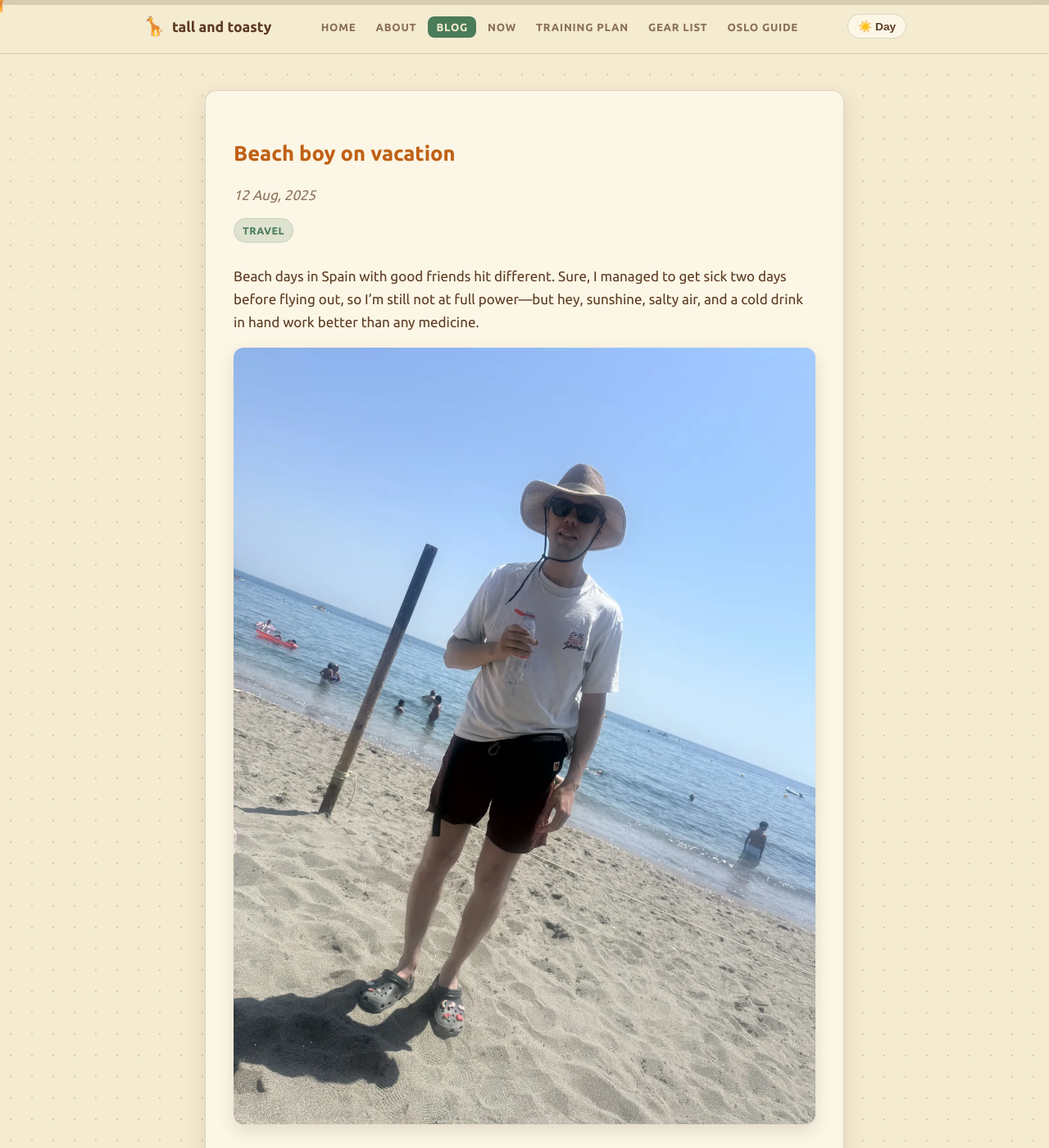
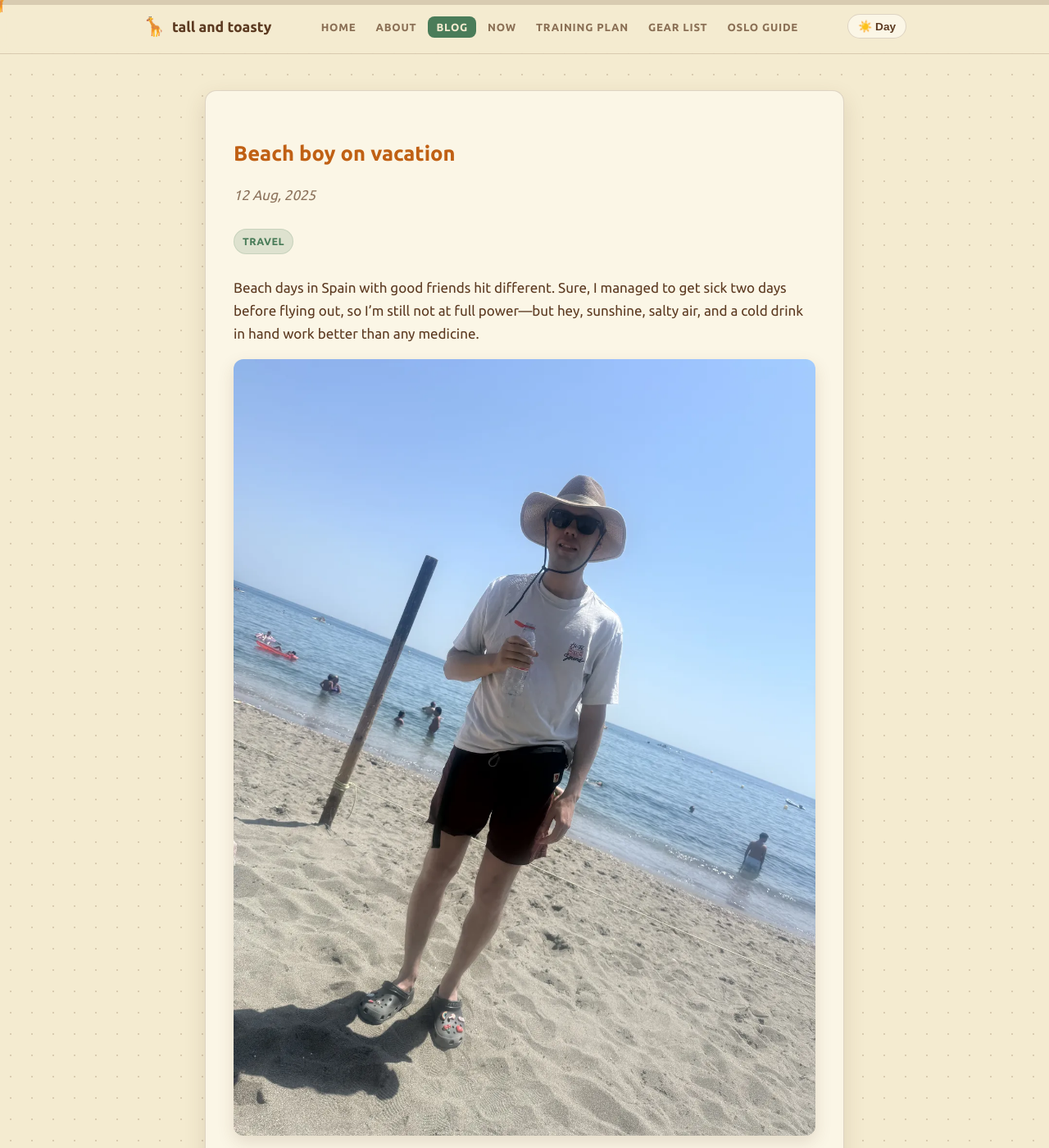
Before and after one commit to markuslyngmo/tallandtoasty, a Jekyll site: the page built from _posts/2025-08-12-beach-boy-on-vacation.md, in a window 1280 px wide and 1400 px high. Shown: the whole window at 82% size. Built offline with Jekyll 4.4.1, drawn with Linux system fonts in a browser that asks for light colours.

Commit message:
Fix tag pills sitting too close to the post title

```diff
--- a/assets/css/main.css
+++ b/assets/css/main.css
@@ -433,7 +433,7 @@ ul.blog-posts a:hover { color: var(--accent); background: none; }
 
 .post-meta { color: var(--text-dim); font-style: italic; margin-bottom: 1.6em; }
 
-.post-tags { display: flex; flex-wrap: wrap; gap: 8px; margin: -0.8em 0 1.6em; }
+.post-tags { display: flex; flex-wrap: wrap; gap: 8px; margin: 0.6em 0 1.6em; }
 .tag-pill {
   display: inline-flex;
   align-items: center;
```
